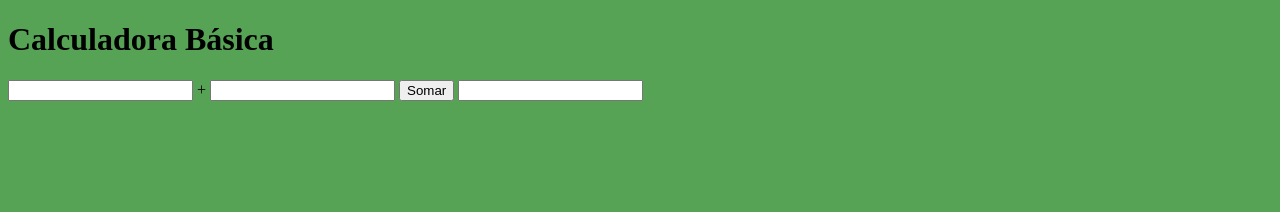
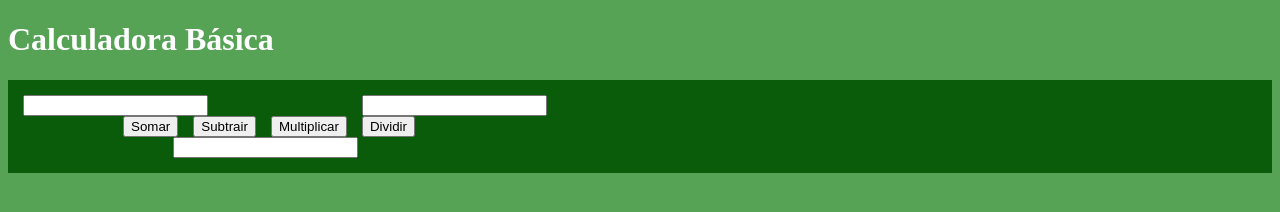
Before and after one commit to NickZRS/fatec-calculadora-28-02, a plain HTML site: page index.html in a window 1280 px wide. Drawn offline with Linux system fonts and the light colour scheme.

Commit message:
Segundo Commit

```diff
--- a/index.html
+++ b/index.html
@@ -5,23 +5,44 @@
     <meta http-equiv="X-UA-Compatible" content="IE=edge">
     <meta name="viewport" content="width=device-width, initial-scale=1.0">
     <title>Calculadora</title>
+
     <style>
         body{
             background-color: rgb(86, 163, 86);
+        }
+        input#num2{
+            margin-left: 150px;
+        }
+        form{
+            padding: 15px 15px 15px 15px;
+            background-color: rgb(10, 92, 10);
+            align-items: center;
+            align-content: center;
+        }
+        button.btns{
+            margin-left: 15px;
+        }
+        button#btn1{
+            margin-left: 100px;
+        }
+        input#resp{
+            margin-left: 150px;
+        }
+        h1#titulo{
+            color: white;
         }
     </style>
 </head>
 
 <body>
-    <h1>Calculadora Básica</h1>
+    <h1 id="titulo">Calculadora Básica</h1>
     <form>
         <!--Comentário-->
-        <input type="text" id="num1">
-        +
-        <input type="text" id="num2">
-        <button type="button" onclick="somar()">Somar</button>
+        <input type="text" id="num1">       <input type="text" id="num2"><br>
+        <button class="btns" id="btn1" type="button" onclick="somar()">Somar</button><button class="btns" type="button" onclick="subtrair()">Subtrair</button><button class="btns" type="button" onclick="multiplicar()">Multiplicar</button><button class="btns" type="button" onclick="dividir()">Dividir</button><br>
         <input type="text" id="resp" readonly>
     </form>
+
     <script>
         function somar(){
             var num1, num2, resp;
@@ -33,6 +54,36 @@
 
             document.getElementById("resp").value = resp;
         }
+        function subtrair(){
+            var num1, num2, resp;
+
+            num1 = parseFloat(document.getElementById("num1").value);
+            num2 = parseFloat(document.getElementById("num2").value);
+
+            resp = num1 - num2;
+
+            document.getElementById("resp").value = resp;
+        }
+        function multiplicar(){
+            var num1, num2, resp;
+
+            num1 = parseFloat(document.getElementById("num1").value);
+            num2 = parseFloat(document.getElementById("num2").value);
+
+            resp = num1 * num2;
+
+            document.getElementById("resp").value = resp;
+        }
+        function dividir(){
+            var num1, num2, resp;
+
+            num1 = parseFloat(document.getElementById("num1").value);
+            num2 = parseFloat(document.getElementById("num2").value);
+
+            resp = num1 / num2;
+
+            document.getElementById("resp").value = resp;
+        }
     </script>
 </body>
 </html>
```
